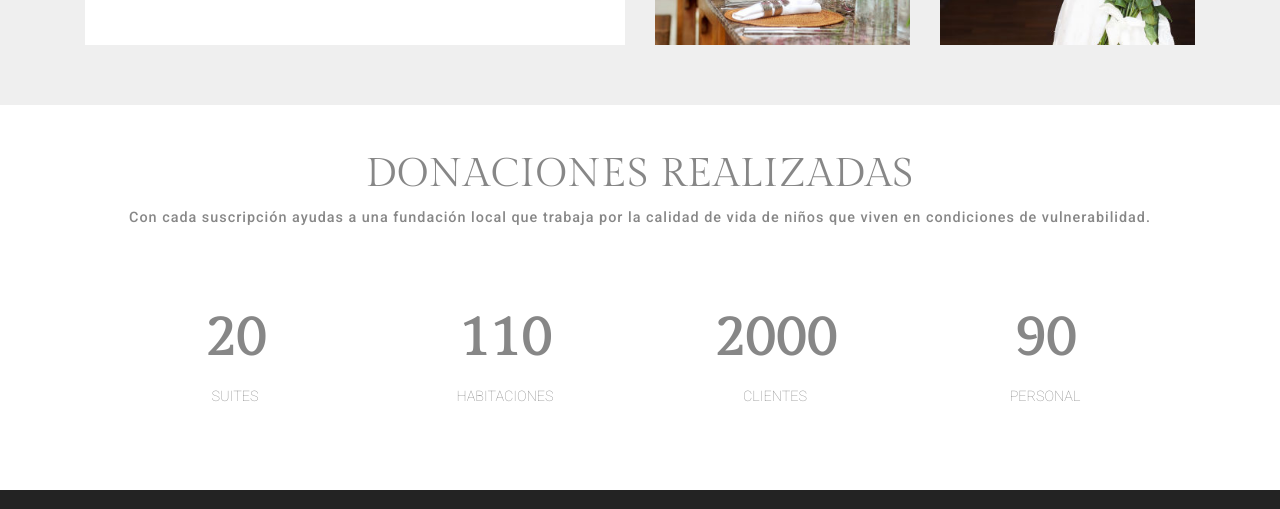
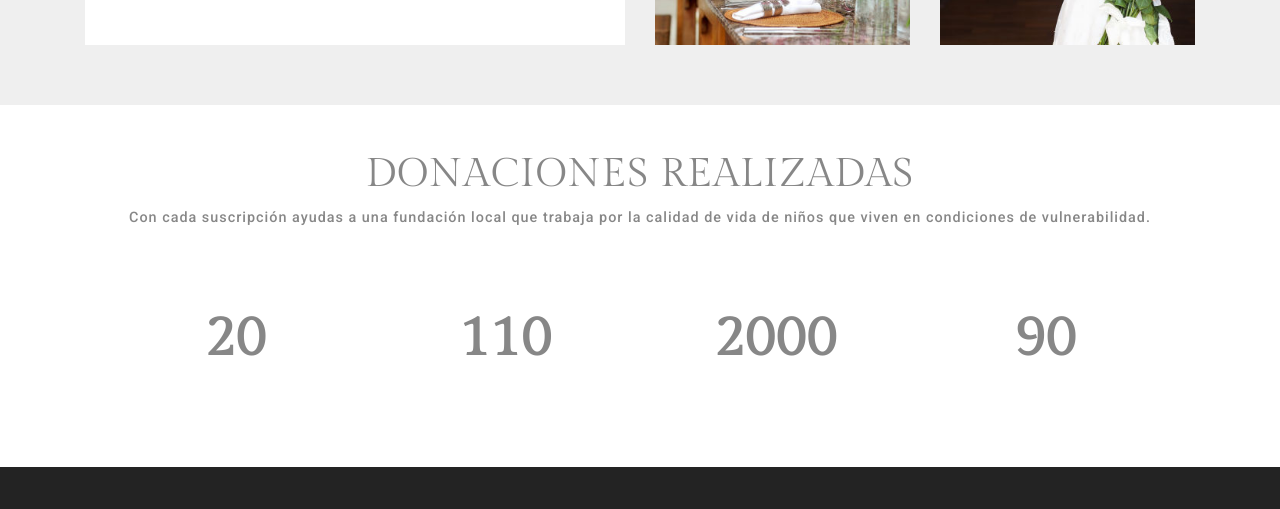
Before and after one commit to andres-romero/flor-fresca-ds, a plain HTML site: page index.html in a window 1280 px wide. Shown: the part 3830-4339 px from the top of the page. Drawn offline with Linux system fonts and the light colour scheme; files whose address does not match are found by name; a web font is replaced by a local one.

Commit message:
Update index.html

```diff
--- a/index.html
+++ b/index.html
@@ -421,7 +421,7 @@
                                 20
                             </h3>
                             <h4 class="mbr-content-title mbr-fonts-style mbr-lighter display-7">
-                                SUITES
+
                             </h4>
                         </div>
                     </div>
@@ -436,7 +436,7 @@
                                 110
                             </h3>
                             <h4 class="mbr-content-title mbr-fonts-style mbr-lighter display-7">
-                                HABITACIONES
+
                             </h4>
                         </div>
                     </div>
@@ -451,7 +451,7 @@
                                 2000
                             </h3>
                             <h4 class="mbr-content-title mbr-fonts-style mbr-lighter display-7">
-                                CLIENTES
+
                             </h4>
                         </div>
                     </div>
@@ -466,7 +466,7 @@
                                 90
                             </h3>
                             <h4 class="mbr-content-title mbr-fonts-style mbr-lighter display-7">
-                                PERSONAL
+
                             </h4>
                         </div>
                     </div>
```
